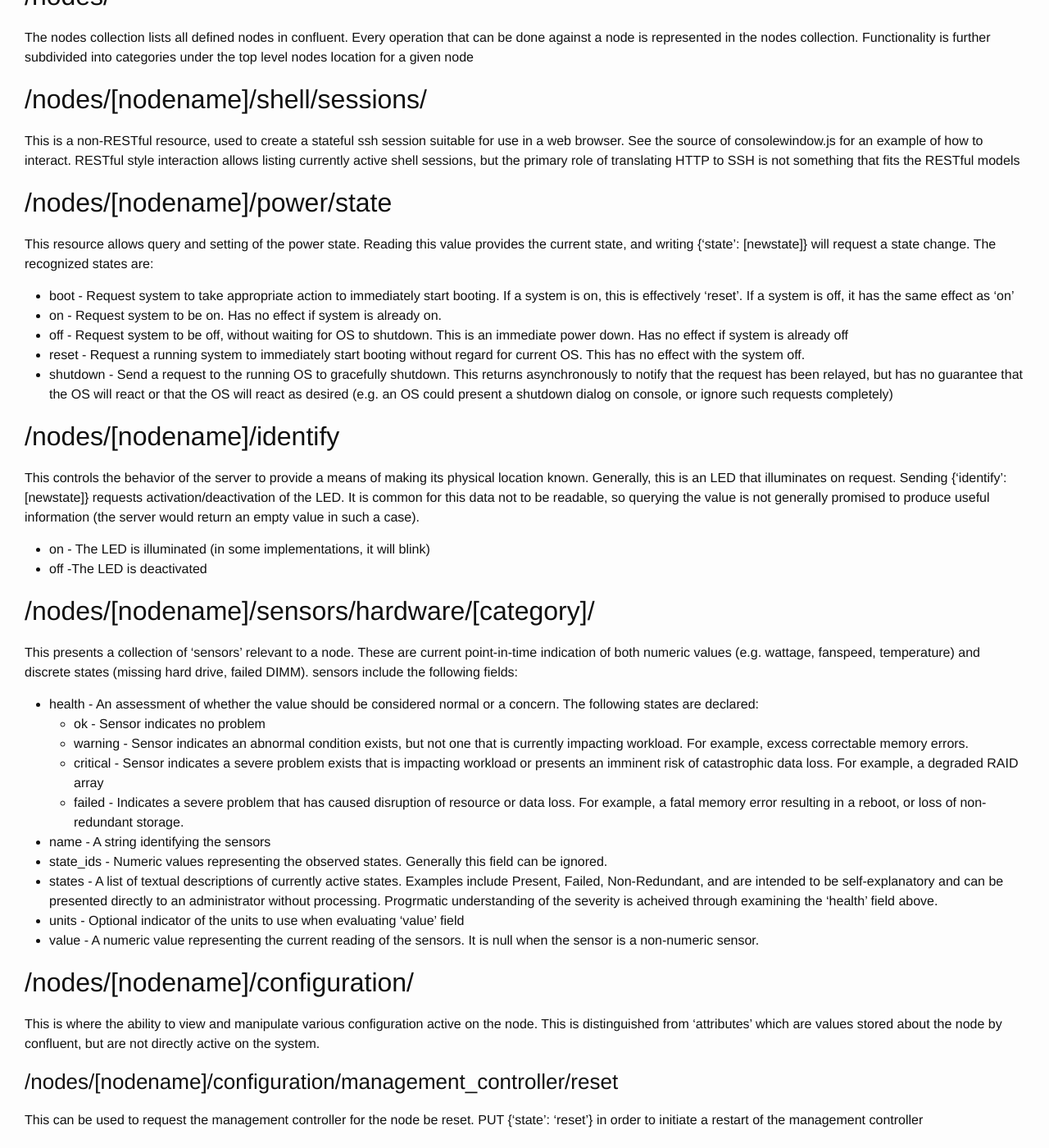
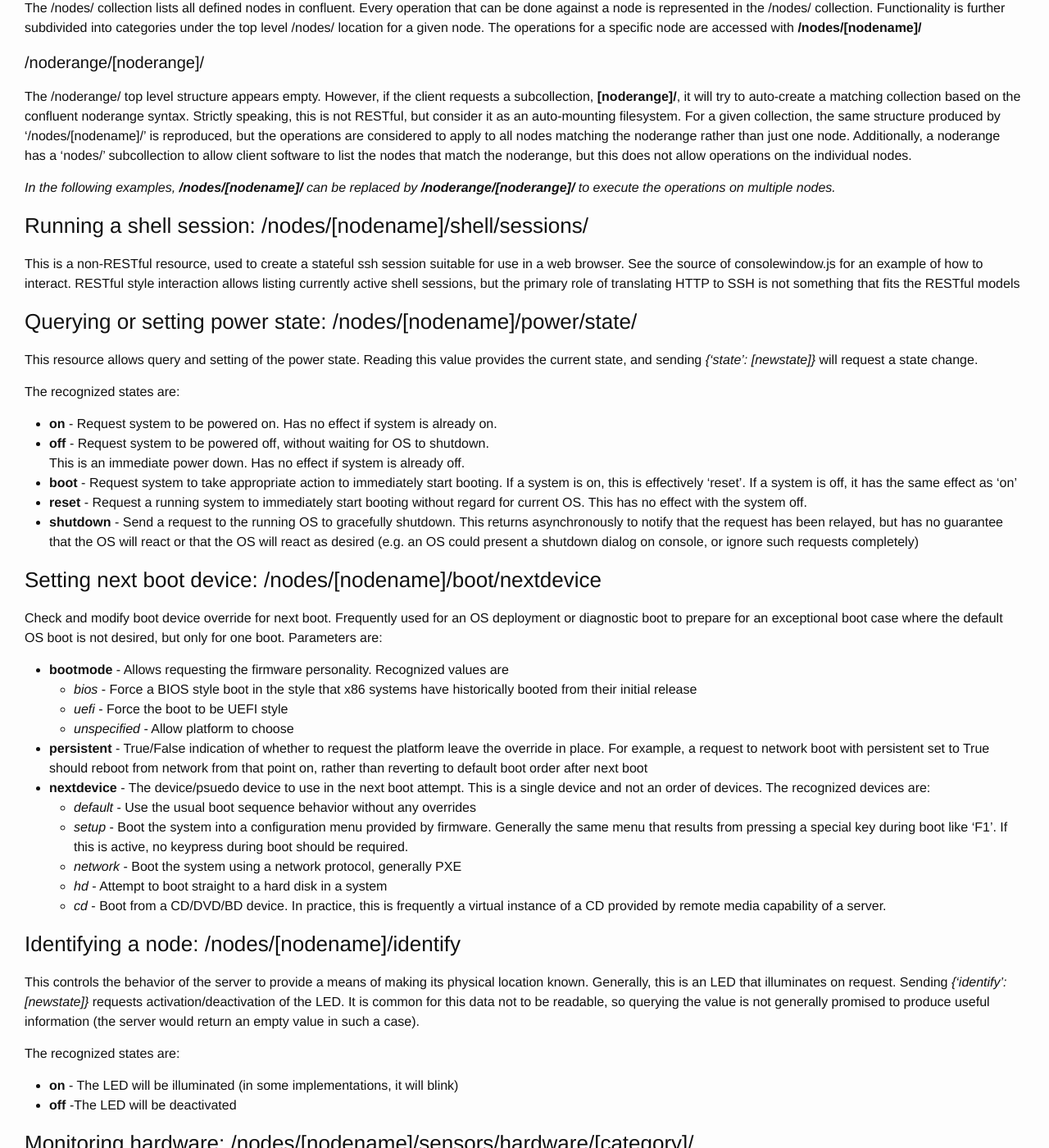
Before and after one commit to xcat2/confluent-docs, a Jekyll site: the page built from docs/developer/api.md, in a window 1280 px wide and 1400 px high, scrolled down 1163 px. Shown: the whole window at 82% size. Built offline with Jekyll 4.4.1, drawn with Linux system fonts in a browser that asks for light colours; some of the changed text lies outside the part shown.

Commit message:
Clean up existing documentation

```diff
--- a/docs/developer/api.md
+++ b/docs/developer/api.md
@@ -72,25 +72,36 @@ collection.
 
 -->
 
-## /noderange/
+## API Structure
 
-The noderange top level structure appears empty.  However, if the client
-requests a subcollection, it will try to auto-create a matching collection
-based on the confluent noderange syntax.  Strictly speaking, this is not
-RESTful, but consider it as an auto-mounting filesystem.  For a given
-collection, the structure of a 'nodes/' is reproduced, but are considered
-to apply to all nodes matching the noderange rather than just one.
-Additionally, a noderange has a 'nodes/' sub collection to allow client software
-to list the nodes that match the noderange.
+*Quick summary should go here maybe*
 
-## /nodes/
+### Accessing Nodes: /nodes/ and /noderange/
 
-The nodes collection lists all defined nodes in confluent.  Every operation
-that can be done against a node is represented in the nodes collection.
+#### /nodes/
+
+The /nodes/ collection lists all defined nodes in confluent.  Every operation
+that can be done against a node is represented in the /nodes/ collection.
 Functionality is further subdivided into categories under the top level
-nodes location for a given node
+/nodes/ location for a given node. The operations for a specific node are
+accessed with **/nodes/[nodename]/**
 
-## /nodes/[nodename]/shell/sessions/
+#### /noderange/[noderange]/
+
+The /noderange/ top level structure appears empty.  However, if the client
+requests a subcollection, **[noderange]/**, it will try to auto-create a matching
+collection based on the confluent noderange syntax.  Strictly speaking, this is
+not RESTful, but consider it as an auto-mounting filesystem.  For a given
+collection, the same structure produced by '/nodes/[nodename]/' is reproduced,
+but the operations are considered to apply to all nodes matching the noderange
+rather than just one node. Additionally, a noderange has a 'nodes/' subcollection
+to allow client software to list the nodes that match the noderange, but this does
+not allow operations on the individual nodes.
+
+*In the following examples, **/nodes/[nodename]/** can be replaced by
+**/noderange/[noderange]/** to execute the operations on multiple nodes.*
+
+### Running a shell session: /nodes/[nodename]/shell/sessions/
 
 This is a non-RESTful resource, used to create a stateful ssh session suitable
 for use in a web browser.  See the source of consolewindow.js for an example of
@@ -98,83 +109,123 @@ how to interact.  RESTful style interaction allows listing currently active
 shell sessions, but the primary role of translating HTTP to SSH is not something
 that fits the RESTful models
 
-## /nodes/[nodename]/power/state
+### Querying or setting power state: /nodes/[nodename]/power/state/
 
 This resource allows query and setting of the power state.  Reading this value
-provides the current state, and writing {'state': [newstate]} will request a
-state change.  The recognized states are:
+provides the current state, and sending *{'state': [newstate]}* will request a
+state change.
 
-* boot - Request system to take appropriate action to immediately start booting.
+The recognized states are:
+
+* **on** - Request system to be powered on.  Has no effect if system is already on.
+* **off** - Request system to be powered off, without waiting for OS to shutdown.
+        This is an immediate power down.  Has no effect if system is already off.
+* **boot** - Request system to take appropriate action to immediately start booting.
          If a system is on, this is effectively 'reset'.  If a system is off, it
          has the same effect as 'on'
-* on - Request system to be on.  Has no effect if system is already on.
-* off - Request system to be off, without waiting for OS to shutdown.  This is
-        an immediate power down.  Has no effect if system is already off
-* reset - Request a running system to immediately start booting without regard
+* **reset** - Request a running system to immediately start booting without regard
           for current OS.  This has no effect with the system off.
-* shutdown - Send a request to the running OS to gracefully shutdown.  This
+* **shutdown** - Send a request to the running OS to gracefully shutdown.  This
             returns asynchronously to notify that the request has been relayed,
             but has no guarantee that the OS will react or that the OS will
             react as desired (e.g. an OS could present a shutdown dialog on
             console, or ignore such requests completely)
 
-## /nodes/[nodename]/identify
+### Setting next boot device: /nodes/[nodename]/boot/nextdevice
+
+Check and modify boot device override for next boot.  Frequently used for an
+OS deployment or diagnostic boot to prepare for an exceptional boot case where
+the default OS boot is not desired, but only for one boot.  Parameters are:
+
+* **bootmode** - Allows requesting the firmware personality.  Recognized values are
+  * *bios* - Force a BIOS style boot in the style that x86 systems have
+           historically booted from their initial release
+  * *uefi* - Force the boot to be UEFI style
+  * *unspecified* - Allow platform to choose
+* **persistent** - True/False indication of whether to request the platform leave
+               the override in place.  For example, a request to network boot
+               with persistent set to True should reboot from network from that
+               point on, rather than reverting to default boot order after next
+               boot
+* **nextdevice** - The device/psuedo device to use in the next boot attempt.  This
+               is a single device and not an order of devices.  The recognized
+               devices are:
+  * *default* - Use the usual boot sequence behavior without any overrides
+  * *setup* - Boot the system into a configuration menu provided by firmware.
+            Generally the same menu that results from pressing a special key
+            during boot like 'F1'.  If this is active, no keypress during boot
+            should be required.
+  * *network* - Boot the system using a network protocol, generally PXE
+  * *hd* - Attempt to boot straight to a hard disk in a system
+  * *cd* - Boot from a CD/DVD/BD device.  In practice, this is frequently a
+         virtual instance of a CD provided by remote media capability of a
+         server.
+
+### Identifying a node: /nodes/[nodename]/identify
 
 This controls the behavior of the server to provide a means of making its
 physical location known.  Generally, this is an LED that illuminates on request.
-Sending {'identify': [newstate]} requests activation/deactivation of the LED.
+Sending *{'identify': [newstate]}* requests activation/deactivation of the LED.
 It is common for this data not to be readable, so querying the value is not
 generally promised to produce useful information (the server would return an
 empty value in such a case).
 
-* on - The LED is illuminated (in some implementations, it will blink)
-* off -The LED is deactivated
+The recognized states are:
 
-## /nodes/[nodename]/sensors/hardware/[category]/
+* **on** - The LED will be illuminated (in some implementations, it will blink)
+* **off** -The LED will be deactivated
+
+### Monitoring hardware: /nodes/[nodename]/sensors/hardware/[category]/
 
 This presents a collection of 'sensors' relevant to a node.  These are
-current point-in-time indication of both numeric values (e.g. wattage, fanspeed,
-temperature) and discrete states (missing hard drive, failed DIMM).  sensors
-include the following fields:
+current point-in-time indications of both numeric values (e.g. wattage, fanspeed,
+temperature) and discrete states (missing hard drive, failed DIMM).
 
-* health - An assessment of whether the value should be considered normal or a
-           concern.  The following states are declared:
-  * ok - Sensor indicates no problem
-  * warning - Sensor indicates an abnormal condition exists, but not
+Supported categories include:
+
+* **idk**
+
+Each sensor may return the following fields:
+
+* **health** - An assessment of whether the general state of the node should <!-- is this right or is this just the health of the component? -->
+           be considered normal or a concern.
+           The following states are declared:
+  * *ok* - Sensor indicates no problem
+  * *warning* - Sensor indicates an abnormal condition exists, but not
              one that is currently impacting workload.  For example,
              excess correctable memory errors.
-  * critical - Sensor indicates a severe problem exists that is
+  * *critical* - Sensor indicates a severe problem exists that is
               impacting workload or presents an imminent risk
               of catastrophic data loss.  For example, a degraded
-              RAID array
-  * failed - Indicates a severe problem that has caused disruption of
-            resource or data loss.  For example, a fatal memory error
+              RAID array.
+  * *failed* - Indicates a severe problem that has caused disruption of
+            resources or data loss.  For example, a fatal memory error
             resulting in a reboot, or loss of non-redundant storage.
-* name - A string identifying the sensors
-* state_ids - Numeric values representing the observed states.  Generally
+* **name** - A string identifying the sensors
+* **state_ids** - Numeric values representing the observed states.  Generally
               this field can be ignored.
-* states - A list of textual descriptions of currently active states.  Examples
+* **states** - A list of textual descriptions of currently active states.  Examples
            include Present, Failed, Non-Redundant, and are intended to be
            self-explanatory and can be presented directly to an administrator
-           without processing.  Progrmatic understanding of the severity is
+           without processing.  Programatic understanding of the severity is
            acheived through examining the 'health' field above.
-* units -  Optional indicator of the units to use when evaluating 'value' field
-* value - A numeric value representing the current reading of the sensors.  It
+* **units** -  Optional indicator of the units to use when evaluating 'value' field
+* **value** - A numeric value representing the current reading of the sensors.  It
           is null when the sensor is a non-numeric sensor.
 
-## /nodes/[nodename]/configuration/
+### Configuring a node: /nodes/[nodename]/configuration/
 
-This is where the ability to view and manipulate various configuration active on
+This is where one can view and manipulate various configurations active on
 the node.  This is distinguished from 'attributes' which are values stored
-about the node by confluent, but are not directly active on the system.
+about the node by confluent, but are not directly active on the system.    <!-- I'm not sure what this means -->
 
-### /nodes/[nodename]/configuration/management_controller/reset
+#### Resetting the management controller: /nodes/[nodename]/configuration/management_controller/reset
 
-This can be used to request the management controller for the node be reset.
-PUT {'state': 'reset'} in order to initiate a restart of the management
+This can be used to request that the management controller for the node be reset.
+PUT {'state': 'reset'} in order to initiate a restart of the management    <!-- Why do you need to PUT reset when it's /reset? -->
 controller
 
-### /nodes/[nodename]/configuration/management_controller/users/
+#### Viewing user accounts on the management controller: /nodes/[nodename]/configuration/management_controller/users/
 
 This is a list of accounts considered local to the management controller.  This
 excludes accounts provided by a central authentication provider, such as LDAP.
@@ -182,59 +233,59 @@ It is indexed by an arbitrary index value that might not correlate to user names
 For IPMI systems, it represents the 'user slot' of the user account.  Each account
 provides the following fields:
 
-* username - The username associated with this account names
-* privilege_level - The level of access afforded the account:
-  * user - Ability to read most sensor data
-  * operator - Ability to manipulate the running system, rebooting, console access
-  * administrator - Ability to change the configuration of the management controller,
+* **username** - The username associated with this account
+* **privilege_level** - The level of access afforded to the account. Levels are:
+  * *user* - Able to read most sensor data
+  * *operator* - Able to manipulate the running system, reboot, and access console
+  * *administrator* - Able to change the configuration of the management controller,
                     including authentication data, ip addresses, alert destinations,
                     and so forth
 
-### /nodes/[nodename]/configuration/management_controller/ntp/
+#### Configuring NTP: /nodes/[nodename]/configuration/management_controller/ntp/
 
-Configure and control the NTP functionality of supported management controllers.
+Configure and control the NTP functionality of supported management controllers.  <!-- Replace with two sub commands? -->
 For management controllers implementing NTP in a manner supported by confluent,
 this provides a mechanism to enable/disable as well as specify servers to use.
 Note that in confluent, efforts are made to correct timestamps with detectable
 systematic errors, so local time on the management controller may not necessarily
 impact accuracy of data such as event log timestamps.
 
-### /nodes/[nodename]/configuration/management_controller/alerts/destinations/
+#### Managing alert destinations: /nodes/[nodename]/configuration/management_controller/alerts/destinations/
 
 Manage the list of destinations that the management controller will *directly*
 send alerts to.  Alert information may be in turn propogated by
-the respective destination to more destinations and formats.  Each item contains
+the respective destination to more destinations and formats.  Each item contains   <!-- In general... Specify read/write -->
 the following fields:
 
-* ip - The ip address to transmit to
-* retries - If acknowledge is enabled, the number of attempts to perform before
+* **ip** - The ip address to transmit to
+* **retries** - If acknowledge is enabled, the number of attempts to perform before
             giving up
-* acknowledge_timeout - When waiting for an acknowledgement from the target,
+* **acknowledge_timeout** - When waiting for an acknowledgement from the target,
                         how long to wait before evaluating the need to retrytime
-* acknowledge - Whether to expect an explicit acknowledgement.  For example, SNMP
+* **acknowledge** - Whether to expect an explicit acknowledgement.  For example, SNMP  <!-- Do all of these acronyms make sense? -->
                 traps do not have an SNMP mechanism to acknowledge receipt, so
                 this would be disabled for normal SNMP traps.  However, IPMI
                 PET alerts are SNMP traps, but provide a mechanism a receiver
                 can use to confirm receipt.  If uncertain, this should be false
                 unless otherwise indicated by the alert destination software.
 
-### /nodes/[nodename]/configuration/management_controller/net_interfaces/management
+#### Managing IP Configuration: /nodes/[nodename]/configuration/management_controller/net_interfaces/management
 
 IP configuration data for the management controller.  Note that changing this
 value without coordinating changes in the associated hardwaremanagement.manager
 attribute may cause disruption.  The fields available:
 
-* ipv4_address - The ipv4 address and netmask length in CIDR notation.  this
+* **ipv4_address** - The ipv4 address and netmask length in CIDR notation.  This
                  should provide the current value regardless of whether it is
                  DHCP or static, but should not be PUT if the ipv4_configuration
                  is not Static.
-* ipv4_configuration - The method to use to assign the IPv4 address, either
+* **ipv4_configuration** - The method to use to assign the IPv4 address, either
                        'Static' or 'DHCP'
-* ipv4_gateway - The gateway to use for non-local traffic.  As in ipv4_address,
+* **ipv4_gateway** - The gateway to use for non-local traffic.  As in ipv4_address,
                  PUT is only supported for this field if 'Static'
-* hw_addr - The ethernet mac address of the interface
+* **hw_addr** - The ethernet mac address of the interface
 
-## /nodes/[nodename]/console/session
+### Opening a console session: /nodes/[nodename]/console/session
 
 This is a non-RESTful interface.  It provides a mechanism for javascript
 code in a browser to present a terminal-in-a-browser proxying an HTTP based
@@ -244,43 +295,35 @@ active independent of having any clients connected, and multiple clients
 connecting always share a single view and input.  Upon open, a console session
 may stream older data from log to client to help recreate the console.
 
-## /nodes/[nodename]/console/license
+### Viewing availability of licensed functionality: /nodes/[nodename]/console/license
 
 Describes the availability of potentially licensed functionality pertaining
-to remote console, for example remote graphics console is frequently a premium
+to remote console; for example, remote graphics console is frequently a premium
 feature provided at additional cost.
 
-## /nodes/[nodename]/boot/nextdevice
+### Viewing and setting node attributes: /nodes/[nodename]/attributes/
 
-Check and modify boot device override for next boot.  Frequently used for an
-OS deployment or diagnostic boot to prepare for an exceptional boot case where
-the default OS boot is not desired, but only for one boot.  Parameters are:
+Lists attributes in confluent's datastore pertaining to nodes.  This may contain
+information that confluent needs to function (e.g. address of management
+controllers), helpful metadata about a node (node location, admin notes), or
+cached data for performance enhancement or post-mortem (last health state,
+serial numbers, et al).
 
-* bootmode - Allows requesting the firmware personality.  Recognized values are
-  * bios - Force a BIOS style boot in the style that x86 systems have
-           historically booted from their initial release
-  * uefi - Force the boot to be UEFI style
-  * unspecified - Allow platform to choose.
-* persistent - True/False indication of whether to request the platform leave
-               the override in place.  For example, a request to network boot
-               with persistent set to True should reboot from network from that
-               point on, rather than reverting to default boot order after next
-               boot
-* nextdevice - The device/psuedo device to use in the next boot attempt.  This
-               is a single device and not an order of devices.  The Recognized
-               devices are:
-  * default - Use the usual boot sequence behavior without any overrides
-  * setup - Boot the system into a configuration menu provided by firmware.
-            Generally the same menu that results from pressing a special key
-            during boot like 'F1'.  If this is active, no keypress during boot
-            should be required.
-  * network - Boot the system using a network protocol, generally PXE
-  * hd - Attempt to boot straight to a hard disk in a system
-  * cd - Boot from a CD/DVD/BD device.  In practice, this is frequently a
-         virtual instance of a CD provided by remote media capability of a
-         server.
+Attributes can be accessed via:
 
-## /nodes/[nodename]/health/hardware
+* **all** - Provides all possible attributes as well as current values
+* **current** - Provides only those attributes that have been given values
+
+When doing UPDATE, 'all' and 'current' will behave identically. The fields are    <!-- What fields? -->
+defined in the [attributes] document.  Each attribute has:
+
+* **value** - The current value of the attribute, after any potential expressions and
+          inheritance have been performed.
+* **inheritedfrom** - Present and set if the current value is derived from a group
+                  level attribute rather than directly set on the node.
+* **expression** - Present and set if the current value is calculated from an expression
+
+### Viewing hardware health: /nodes/[nodename]/health/hardware
 
 An overall assessment of the health of the hardware associated with a node.
 It provides a 'health' field summarizing the most severe detected state, as
@@ -288,70 +331,51 @@ well as a 'sensors' list of relevant readings to explain the reason for the
 health assessment.  The content of the sensors is identical to the items in
 '/sensors'
 
-## /nodes/[nodename]/inventory/hardware/[category]/
+### Viewing hardware information: /nodes/[nodename]/inventory/hardware/[category]/
 
-A list of devices that are possible and whether they are present and associated
-data.  The inventory field is a list of objects with the following fields:
+A list of devices that are possible and whether they are present and associated   <!-- what is category? name, info, etc? -->
+data.  The inventory field is a list of objects with the following fields:    <!-- what is inventory field? -->
 
-* information - A set of free form key-value structured information about
+* **name** - A human friendly name describing the item
+* **information** - A set of free-form key-value structured information about
                 the inventory item.  Though free-form, similar devices should
                 resemble each other to the extent feasible.
-* name - A human friendly name describing the item
-* present - A true/false value indicated whether the specified device actually
+* **present** - A true/false value indicated whether the specified device actually
             is populated in this specific node.
 
-## /nodes/[nodename]/inventory/firmware/[category]/
+### Viewing firmware information: /nodes/[nodename]/inventory/firmware/[category]/
 
 Items containing firmware, and the current version information.  May contain:
 
-* date - The date that the firmware was created by the vendor
-* version - The version designation as indicated by the vendor
-* build - A freeform build identification string vendors may use to more
+* **date** - The date that the firmware was created by the vendor
+* **version** - The version designation as indicated by the vendor
+* **build** - A freeform build identification string vendors may use to more
           fully describe firmware.  For example, 1.2 may mean different things
           on different products, but a vendor may elect to have unique build ids
           to embed the product family into a single value, without worrying
           about making clear what version is newer than another, as is the case
           with version
 
-## /nodes/[nodename]/attributes/
 
-Attributes in confluent's datastore pertaining to nodes.  This may contain
-information that confluent needs to function (e.g. address of management
-controllers), helpful metadata about a node (node location, admin notes), or
-cached data for performance enhancement or post-mortem (last health state,
-serial numbers, et al).
-
-* all - Provide all possible attributes as well as current values
-* current - Provides only those attributes that have been given values.
-
-When doing UPDATE, all and current will behave identically.  The fields are
-defined in the [attributes] document.  Each attribute has:
-
-* value - The current value of the attribute, after any potential expressions and
-          inheritance have been performed.
-* inheritedfrom - Present and set if the current value is derived from a group
-                  level attribute rather than directly set on the node.
-* expression - Present and set if the current value is calculated from an expressions
-
-## /nodes/[nodename]/events/hardware/log
+### Viewing log of hardware events: /nodes/[nodename]/events/hardware/log
 
 An enumeration of events and timestamps that have happened to the indicated node.
 Each event has:
 
-* component - A textual description of a physical or logical entity related to
+* **component** - A textual description of a physical or logical entity related to
               the event.
-* component_type - A description of what sort of entity the component is
-* event - An english text description of the event that occured
-* id - A numerical value representing the id, useful for looking up the id
+* **component_type** - A description of what sort of entity the component is   <!-- Examples? -->
+* **event** - An english text description of the event that occured
+* **id** - A numerical value representing the id, useful for looking up the id
        against a database
-* record_id - An identifier associated with the event by the providing device
-* severity - An assessment of any health state changes that would be caused by
+* **record_id** - An identifier associated with the event by the providing device  <!-- used for what? -->
+* **severity** - An assessment of any health state changes that would be caused by
              this event.  The values are the same as the 'health' values.
-* timestamp - When available, ISO-8601 timestamp of when the event happened,
+* **timestamp** - When available, ISO-8601 timestamp of when the event happened,
               in local time relative to the confluent server.
 
-## /nodes/[nodename]/events/hardware/decode
+### Decoding alert data: /nodes/[nodename]/events/hardware/decode
 
 This provides a facility for decoding and enriching alert data from a target.
-For example, an SNMP trap handler can use this to decode a PET alert from an
+For example, an SNMP trap handler can use this to decode a PET alert from an   <!-- Document further. Also what does this mean -->
 IPMI source.  TODO: Document this further
```
Also changed, not shown: other parts of docs/developer/api.md (+2 -2 lines).
